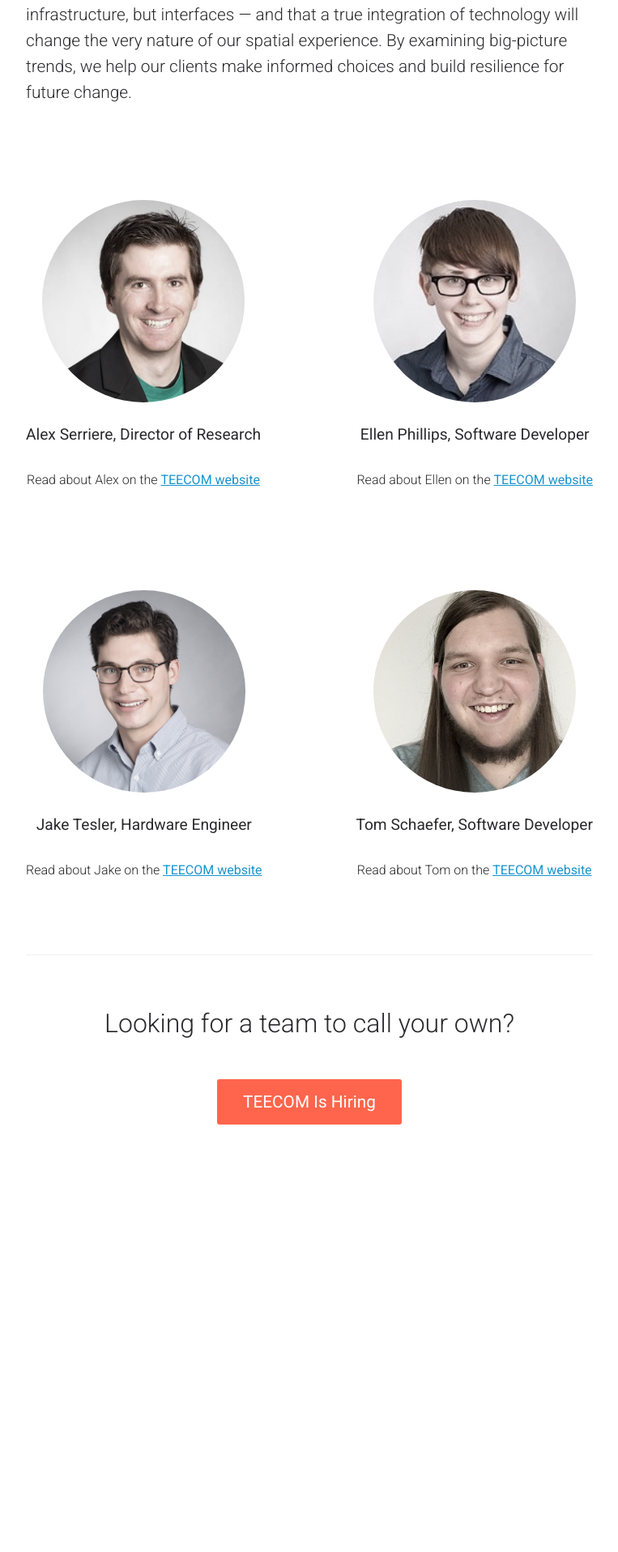
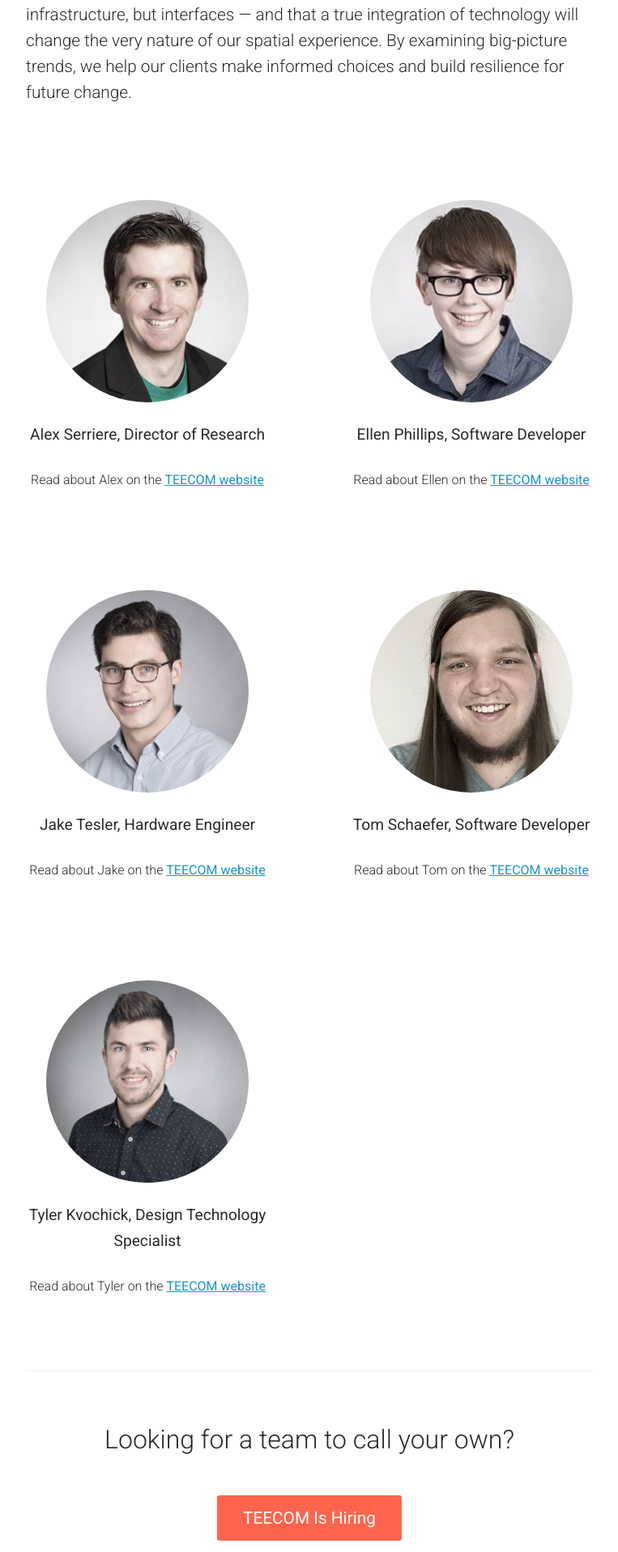
Before and after one commit to TEECOM/teecom.github.io, a Jekyll site: the page built from team.html, in a window 1280 px wide. Shown: the part 623-2540 px from the top of the page at 81% size, without its empty margins (258-1021 px from the left). Built offline with Jekyll 4.4.1, drawn with Linux system fonts in a browser that asks for light colours; before the commit the page ends 2108 px from its top, so only the background shows below that.

Commit message:
Add tyler to team page

```diff
--- /dev/null
+++ b/Gemfile
@@ -0,0 +1,3 @@
+source 'https://rubygems.org'
+
+gem 'jekyll', '~> 3.5.2'
--- a/_sass/_team.scss
+++ b/_sass/_team.scss
@@ -9,6 +9,7 @@
 }
 
 .team__member {
+  width: 300px;
   margin-top: 6rem;
   text-align: center;
 }
--- a/team.html
+++ b/team.html
@@ -77,6 +77,19 @@ title: Our Team
         <a href="https://teecom.com/people/tommy-schaefer">TEECOM website</a>
       </span>
     </li>
+
+    <li class="team__member">
+      <img src="/assets/tyler.jpg" alt="Tyler" class="member__image">
+
+      <span class="member__title">
+        Tyler Kvochick, Design Technology Specialist
+      </span>
+
+      <span class="member__read-more">
+        Read about Tyler on the
+        <a href="https://teecom.com/people/tyler-kvochick">TEECOM website</a>
+      </span>
+    </li>
   </ul>
 
   <hr>
```
Also changed, not shown: Gemfile.lock (added), assets/tyler.jpg (added), 1 other file.
